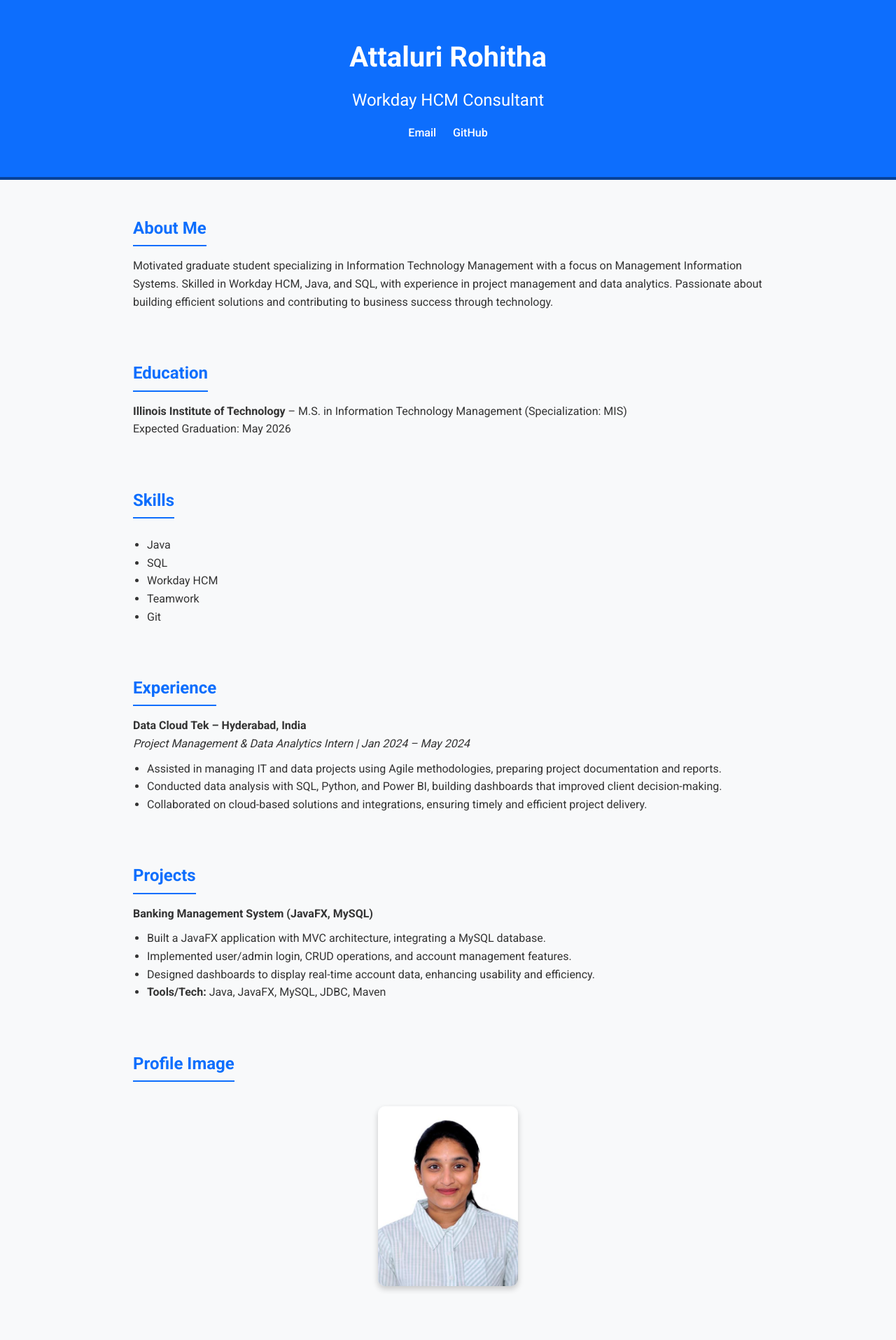
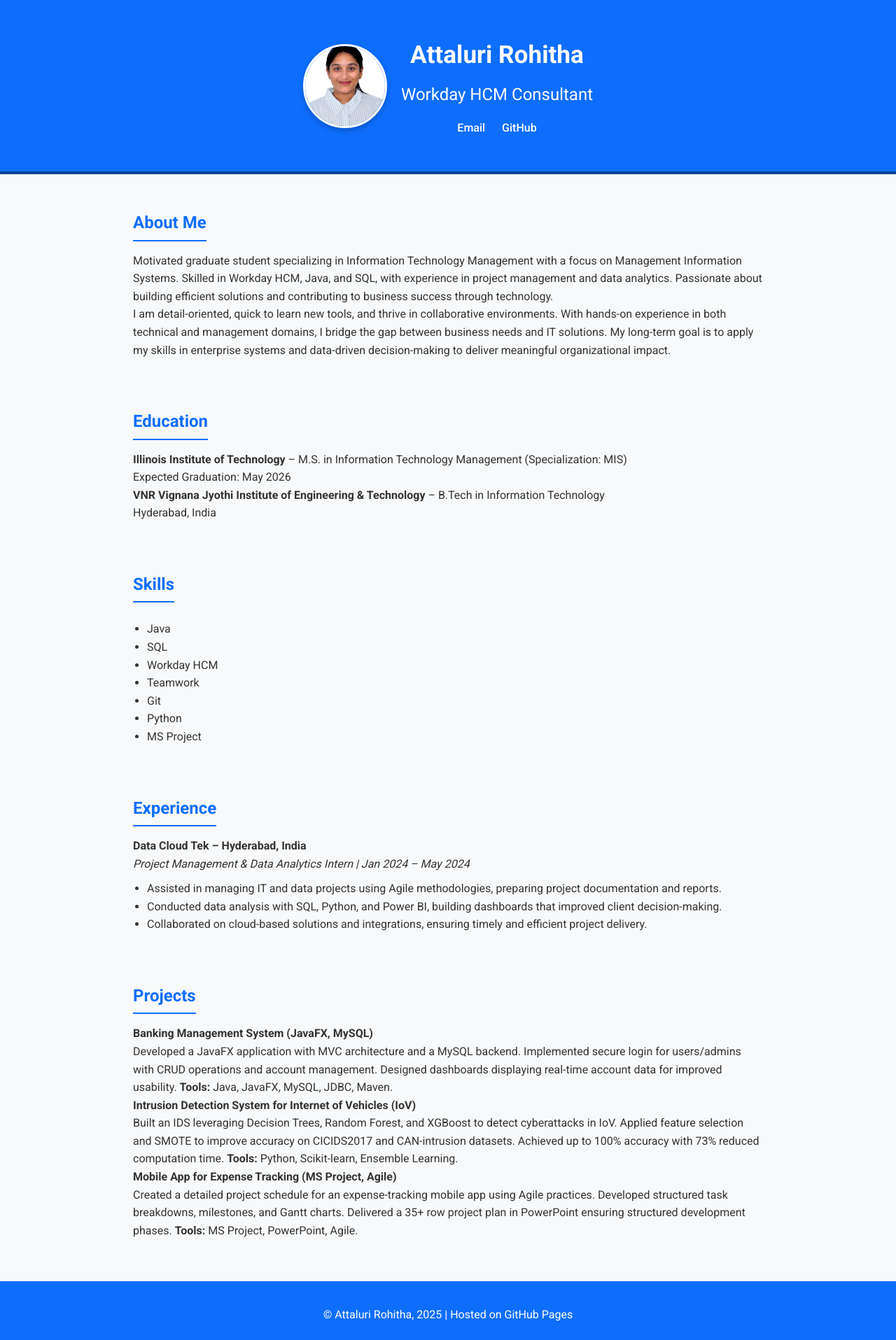
Before and after one commit to Rohiattaluri/resume-site, a plain HTML site: page index.html in a window 1280 px wide. Shown: the top 1915 px of the page at 70% size. Drawn offline with Linux system fonts and the light colour scheme.

Commit message:
added codes

```diff
--- a/index.html
+++ b/index.html
@@ -10,8 +10,11 @@
     <link rel="stylesheet" href="style.css">
 </head>
 <body>
+    <!-- Header with profile picture -->
     <header>
-        <div class="container">
+        <div class="container header-flex">
+            <img src="images/profile.jpg" alt="Profile photo of Attaluri Rohitha" class="profile-img">
+            <div>
                 <h1>Attaluri Rohitha</h1>
                 <h2>Workday HCM Consultant</h2>
                 <nav>
@@ -19,25 +22,34 @@
                     <a href="https://github.com/Rohiattaluri" target="_blank">GitHub</a>
                 </nav>
             </div>
+        </div>
     </header>
 
+    <!-- About Me -->
     <section class="summary">
         <div class="container">
             <h3>About Me</h3>
             <p>Motivated graduate student specializing in Information Technology Management with a focus on Management Information Systems.
                Skilled in Workday HCM, Java, and SQL, with experience in project management and data analytics.
                Passionate about building efficient solutions and contributing to business success through technology.</p>
+            <p>I am detail-oriented, quick to learn new tools, and thrive in collaborative environments.
+               With hands-on experience in both technical and management domains, I bridge the gap between business needs and IT solutions.
+               My long-term goal is to apply my skills in enterprise systems and data-driven decision-making to deliver meaningful organizational impact.</p>
         </div>
     </section>
 
+    <!-- Education -->
     <section class="education">
         <div class="container">
             <h3>Education</h3>
             <p><strong>Illinois Institute of Technology</strong> – M.S. in Information Technology Management (Specialization: MIS)<br>
             Expected Graduation: May 2026</p>
+            <p><strong>VNR Vignana Jyothi Institute of Engineering & Technology</strong> – B.Tech in Information Technology<br>
+            Hyderabad, India</p>
         </div>
     </section>
 
+    <!-- Skills -->
     <section class="skills">
         <div class="container">
             <h3>Skills</h3>
@@ -47,10 +59,13 @@
                 <li>Workday HCM</li>
                 <li>Teamwork</li>
                 <li>Git</li>
+                <li>Python</li>
+                <li>MS Project</li>
             </ul>
         </div>
     </section>
 
+    <!-- Experience -->
     <section class="experience">
         <div class="container">
             <h3>Experience</h3>
@@ -64,24 +79,19 @@
         </div>
     </section>
 
+    <!-- Projects -->
     <section class="projects">
         <div class="container">
             <h3>Projects</h3>
+
             <h4>Banking Management System (JavaFX, MySQL)</h4>
-            <ul>
-                <li>Built a JavaFX application with MVC architecture, integrating a MySQL database.</li>
-                <li>Implemented user/admin login, CRUD operations, and account management features.</li>
-                <li>Designed dashboards to display real-time account data, enhancing usability and efficiency.</li>
-                <li><strong>Tools/Tech:</strong> Java, JavaFX, MySQL, JDBC, Maven</li>
-            </ul>
-        </div>
-    </section>
+            <p>Developed a JavaFX application with MVC architecture and a MySQL backend. Implemented secure login for users/admins with CRUD operations and account management. Designed dashboards displaying real-time account data for improved usability. <strong>Tools:</strong> Java, JavaFX, MySQL, JDBC, Maven.</p>
 
-    <section class="image">
-        <div class="container">
-            <h3>Profile Image</h3>
-            <!-- Updated to use your local image -->
-            <img src="images/profile.jpg" alt="Profile photo of Attaluri Rohitha">
+            <h4>Intrusion Detection System for Internet of Vehicles (IoV)</h4>
+            <p>Built an IDS leveraging Decision Trees, Random Forest, and XGBoost to detect cyberattacks in IoV. Applied feature selection and SMOTE to improve accuracy on CICIDS2017 and CAN-intrusion datasets. Achieved up to 100% accuracy with 73% reduced computation time. <strong>Tools:</strong> Python, Scikit-learn, Ensemble Learning.</p>
+
+            <h4>Mobile App for Expense Tracking (MS Project, Agile)</h4>
+            <p>Created a detailed project schedule for an expense-tracking mobile app using Agile practices. Developed structured task breakdowns, milestones, and Gantt charts. Delivered a 35+ row project plan in PowerPoint ensuring structured development phases. <strong>Tools:</strong> MS Project, PowerPoint, Agile.</p>
         </div>
     </section>
 
--- a/style.css
+++ b/style.css
@@ -23,13 +23,30 @@ body {
 header {
     background: #0d6efd;
     color: #fff;
-    text-align: center;
     padding: 30px 0;
     border-bottom: 4px solid #084298;
 }
 
+.header-flex {
+    display: flex;
+    align-items: center;
+    justify-content: center;
+    gap: 20px;
+    flex-wrap: wrap;
+    text-align: center;
+}
+
+.profile-img {
+    width: 120px;
+    height: 120px;
+    border-radius: 50%;
+    object-fit: cover;
+    border: 3px solid #fff;
+    box-shadow: 0 4px 8px rgba(0,0,0,0.2);
+}
+
 header h1 {
-    font-size: 2.5rem;
+    font-size: 2.2rem;
     margin-bottom: 10px;
 }
 
@@ -69,16 +86,6 @@ ul {
     margin-top: 10px;
 }
 
-/* Image */
-.image img {
-    display: block;
-    margin: 20px auto;
-    border-radius: 10px;
-    max-width: 200px;
-    height: auto;
-    box-shadow: 0 4px 8px rgba(0,0,0,0.2);
-}
-
 /* Footer */
 footer {
     background: #0d6efd;
@@ -91,9 +98,13 @@ footer {
 /* Responsive */
 @media (max-width: 600px) {
     header h1 {
-        font-size: 2rem;
+        font-size: 1.8rem;
     }
     .container {
         width: 95%;
     }
+    .profile-img {
+        width: 100px;
+        height: 100px;
+    }
 }
```
Lines whose indentation alone changed are shown as unchanged.
